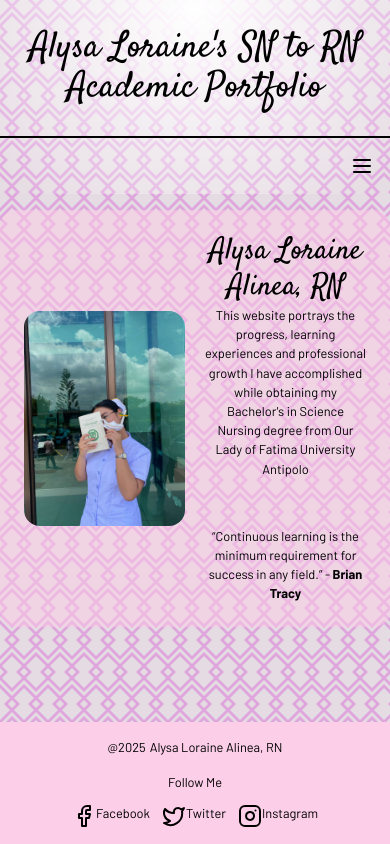
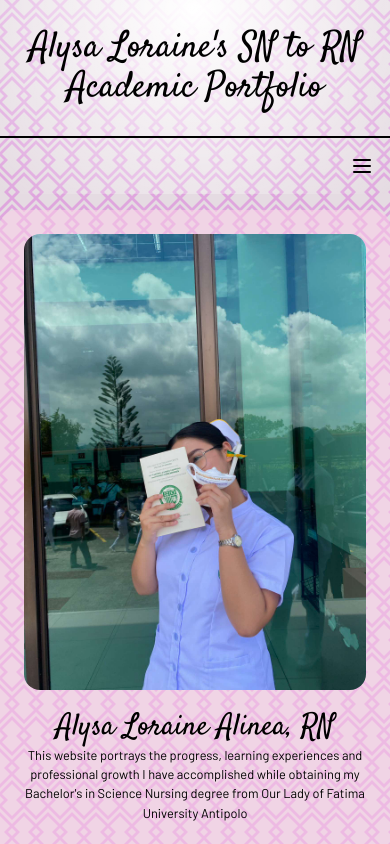
Before and after one commit to jwesparcia/alypot, a React (Vite) app: page / in a window 390 px wide. Built offline with nearby package versions, Linux system fonts and the light colour scheme.

Commit message:
initial commit

```diff
--- a/src/pages/Home.jsx
+++ b/src/pages/Home.jsx
@@ -2,7 +2,7 @@
   return (
     <>
       <div className="md:w-4xl bg-pink-200/50 ml-auto mr-auto p-2 rounded-2xl my-4">
-        <div className="grid grid-cols-2 p-4 items-center gap-5">
+        <div className="md:grid md:grid-cols-2 p-4 items-center gap-5 flex flex-col">
           <div className="ml-auto mr-auto ">
             <img src="/images/pic3.jpg" alt="" className="h-auto md:w-auto  md:h-96 rounded-2xl" />
           </div>
```
